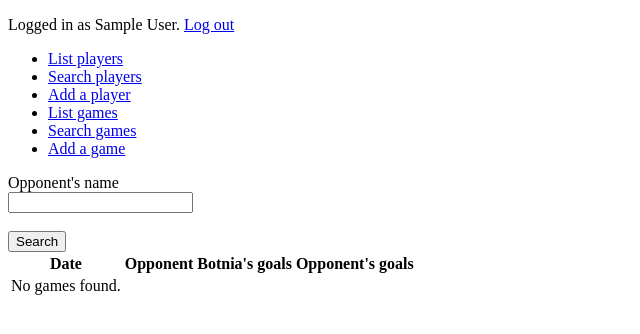
After one commit to Deemusc/Tsoha-Botnian-tilastosovellus, a Flask app: page /games/query/ in a window 1280 px wide. The commit adds this page. Shown: the top 334 px of the page, without its empty margins (0-640 px from the left). Run offline with Flask 2, Linux system fonts and the light colour scheme; a user stored in the database is signed in; tables that the repository leaves empty hold one stand-in row (values such as "Sample post").

Commit message:
Pelien CRUD lisätty.

```diff
--- a/application/games/forms.py
+++ b/application/games/forms.py
@@ -1,11 +1,19 @@
-from flask_wtf import FlaskForm
-from wtforms import IntegerField, DateField, StringField, validators
+from flask_wtf import Form
+from wtforms import IntegerField, DateField, StringField
+from wtforms.validators import NumberRange, Length, DataRequired
 
-class GameForm(FlaskForm):
-    date = DateField("Date (yyyy-mm-dd)", [validators.DataRequired(message="Insert date as yyyy-mm-dd.")])
-    opponent = StringField("Opponent", [validators.Length(min=2, max=32)])
-    botnia_goals = IntegerField("Botnia's goals", [validators.NumberRange(min=0)])
-    opponent_goals = IntegerField("Opponent's goals", [validators.NumberRange(min=0)])
+class GameForm(Form):
+    id = IntegerField("ID")
+    date = DateField("Date (yyyy-mm-dd)", validators=[DataRequired(message="Insert date as yyyy-mm-dd.")])
+    opponent = StringField("Opponent", validators=[Length(min=2, max=32)])
+    botnia_goals = IntegerField("Botnia's goals", validators=[NumberRange(min=0)])
+    opponent_goals = IntegerField("Opponent's goals", validators=[NumberRange(min=0)])
 
     class Meta:
         csrf = False
+
+class queryGameForm(Form):
+    opponent = StringField("Opponent's name", validators=[Length(min=2, max=32)])
+
+    class Meta:
+        csrf = False
--- a/application/games/models.py
+++ b/application/games/models.py
@@ -1,7 +1,7 @@
 from application import db
 
 class Game(db.Model):
-    id = db.Column(db.Integer, primary_key=True)
+    id = db.Column(db.Integer, primary_key=True, autoincrement=True)
     date = db.Column(db.Date, nullable=False)
     opponent = db.Column(db.String(32), nullable=False)
     botnia_goals = db.Column(db.Integer, nullable=False)
--- a/application/games/views.py
+++ b/application/games/views.py
@@ -1,75 +1,76 @@
 from flask import redirect, render_template, request, url_for
-from flask_login import login_required
+from flask_login import login_required, current_user
 
 from application import app, db
 from application.games.models import Game
-from application.games.forms import GameForm
+from application.games.forms import GameForm, queryGameForm
 
+#pelien listaus
 @app.route("/games/", methods=["GET"])
 def games_index():
-    return render_template("games/list.html", games = Game.query.all())
+    g = Game.query.all()
+    return render_template("/games/list.html", games=g)
 
-@app.route("/games/new/")
-#@login_required
-def games_form():
-    return render_template("games/new.html", form = GameForm())
+# pelien hakutoiminto, atm vain vastustajan nimellä
+@app.route("/games/query/", methods=["GET", "POST"])
+@login_required
+def games_query():
+    error = None
+    form = queryGameForm()
+    if form.validate_on_submit():
+        g = Game.query.filter_by(opponent=form.opponent.data).all()
+        if g:
+            return render_template("/games/query.html", form=form, games=g)
+        else:
+            error = "No games"
+    return render_template("/games/query.html", form=form, error=error)
 
-#@app.route("/games/<game_id>/", methods=["POST"])
-#login_required
-#def games_details(game_id):
+# Uuden pelin luominen, ei siirrä käyttäjää (vielä) pelien listaukseen.
+@app.route("/games/new/", methods=["GET", "POST"])
+@login_required
+def games_create():
+    error = None
+    form = GameForm()
+    if form.validate_on_submit():
+        try:
+            g = Game(date=form.date.data, opponent=form.opponent.data, botnia_goals=form.botnia_goals.data, opponent_goals=form.opponent_goals.data)
+            db.session.add(g)
+            db.session.commit()
+            flash("game added")
+        except Exception as e:
+            error = e
+    return render_template("/games/new.html", form = form, error = error)
 
+# Pelin muokkaaminen, ei siirrä käyttäjää (vielä) pelien listaukseen.
+@app.route("/games/edit/<int:id>/", methods=["GET", "POST"])
+@login_required
+def games_edit(id):
+    error = None
+    g = Game.query.filter_by(id=id).first_or_404()
+    form = GameForm(obj=g)
+    if form.validate_on_submit():
+        try:
+            g.date = form.date.data
+            g.opponent = form.opponent.data
+            g.botnia_goals = form.botnia_goals.data
+            g.opponent_goals = form.opponent_goals.data
+            db.session.commit()
+            flash("Game info updated")
+        except Exception as e:
+            error = e
+    return render_template("/games/edit.html", form = form, error=error)
 
-
- #   return redirect(url_for("games_index"))
-
-
-#@app.route("/games/edit/")
-#@login_required
-#def games_editForm():
-#    return render_template("games/edit.html", form = GameEditForm())
-
-@app.route("/games/<game_id>/", methods=["POST"])
-#@login_required
-def games_set_botnia_goals(game_id):
-
-    g = Game.query.get(game_id)
-    g.botnia_goals = request.form.get("botnia_goals")
-    db.session.commit()
-
-    return redirect(url_for("games_index"))
-
-#@app.route("/games/", methods=["GET", "POST"])
-#@login_required
-#def games_edit():
-#    form = GameEditForm(request.form)
-#
-#    if not form.validate():
-#        return render_template("games/edit.html", form = form)
-#
-#    g = Game.query.get(form.id.data)
-#
-#    g.date = form.date.data
-#    g.opponent = form.opponent.data
-#   g.botnia_goals = form.botnia_goals.data
-#    g.opponent_goals = form.opponent_goals.data
-#
-#   db.session.merge(g)
-#    db.session.flush()
-#    db.session().commit()
-#
-#    return redirect(url_for("games_index"))
-
-@app.route("/games/", methods=["POST"])
-#@login_required
-def games_create():
-    form = GameForm(request.form)
-
-    if not form.validate():
-        return render_template("games/new.html", form = form)
-
-    g = Game(form.date.data, form.opponent.data, form.botnia_goals.data, form.opponent_goals.data)
-
-    db.session().add(g)
-    db.session().commit()
-
-    return redirect(url_for("games_index"))
+# Pelin poistaminen, ei siirrä käyttäjää (vielä) pelien listaukseen.
+@app.route("/games/delete/<int:id>/", methods=["GET", "POST"])
+@login_required
+def games_delete(id):
+    error = None
+    g = Game.query.filter_by(id=id).first_or_404()
+    if p:
+        try:
+            db.session.delete(g)
+            db.session.commit()
+            flash("Game deleted")
+        except Exception as e:
+            error = e
+    return render_template("/games/list.html", error=error)
--- /dev/null
+++ b/application/templates/games/query.html
@@ -0,0 +1,37 @@
+{% extends "layout.html" %}
+
+{% block body %}
+<table>
+    <tr>
+        <th>Date </th>
+        <th>Opponent</th>
+        <th>Botnia's goals</th>
+        <th>Opponent's goals</th>
+    </tr>
+    {% if form %}
+        <form action="{{ url_for('games_query') }}" method="POST">
+            {{ form.hidden_tag() }}
+            {{ form.opponent.label }}<br />
+            {{ form.opponent }}<br /><br />
+            <input class="btn btn-lg btn-primary" role="button" type="submit" value="Search">
+        </form>
+    {% endif %}
+
+    {% if games %}
+        {% for game in games %}
+        <td>{{ game.date }}</td>
+        <td>{{ game.opponent }}</td>
+        <td>{{ game.botnia_goals }}</td>
+        <td>{{ game.opponent_goals }}</td>
+        <td>
+            <a class="btn btn-primary" href="{{ url_for('games_edit', id=game.id) }}">Edit game</a>
+            <a class="btn btn-danger" href="{{ url_for('games_delete', id=game.id) }}">Delete game</a>
+        </td>
+        {% endfor %}
+    {% endif %}
+
+    {% if not games %}
+        <td>No games found.</td>
+    {% endif %}
+</table>
+{% endblock %}
--- a/application/templates/layout.html
+++ b/application/templates/layout.html
@@ -16,10 +16,11 @@
 
         <ul>
             <li><a href="{{ url_for('players_index') }}">List players</a></li>
-            <li><a href="{{ url_for('players_query') }}">Search a player</a></li>
+            <li><a href="{{ url_for('players_query') }}">Search players</a></li>
             <li><a href="{{ url_for('players_create') }}">Add a player</a></li>
             <li><a href="{{ url_for('games_index') }}">List games</a></li>
-            <li><a href="{{ url_for('games_form') }}">Add a game</a></li>
+            <li><a href="{{ url_for('games_query') }}">Search games</a></li>
+            <li><a href="{{ url_for('games_create') }}">Add a game</a></li>
         </ul>
 
         {% block body %}
```
Also changed, not shown: application/templates/games/details.html (deleted, +0 -12 lines), application/templates/games/edit.html (+18 -23 lines), application/templates/games/list.html (+3 -5 lines).
